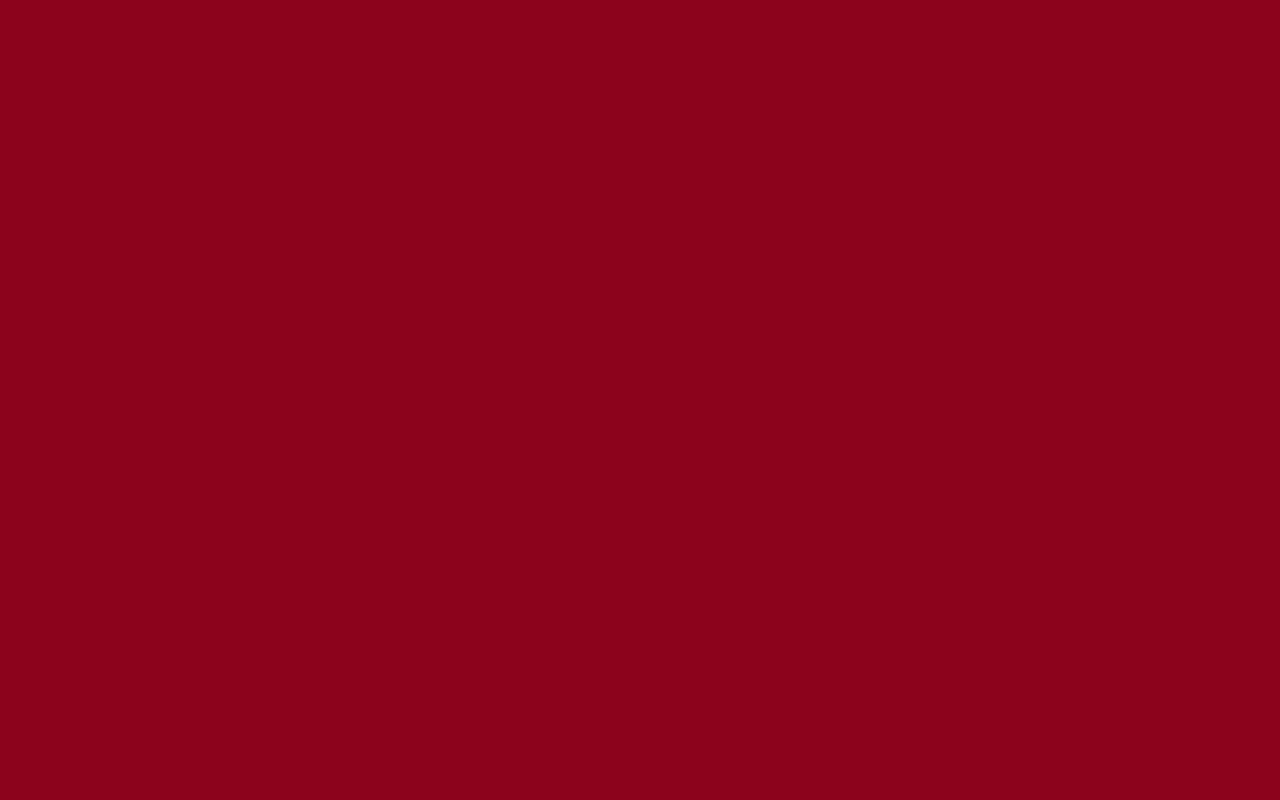
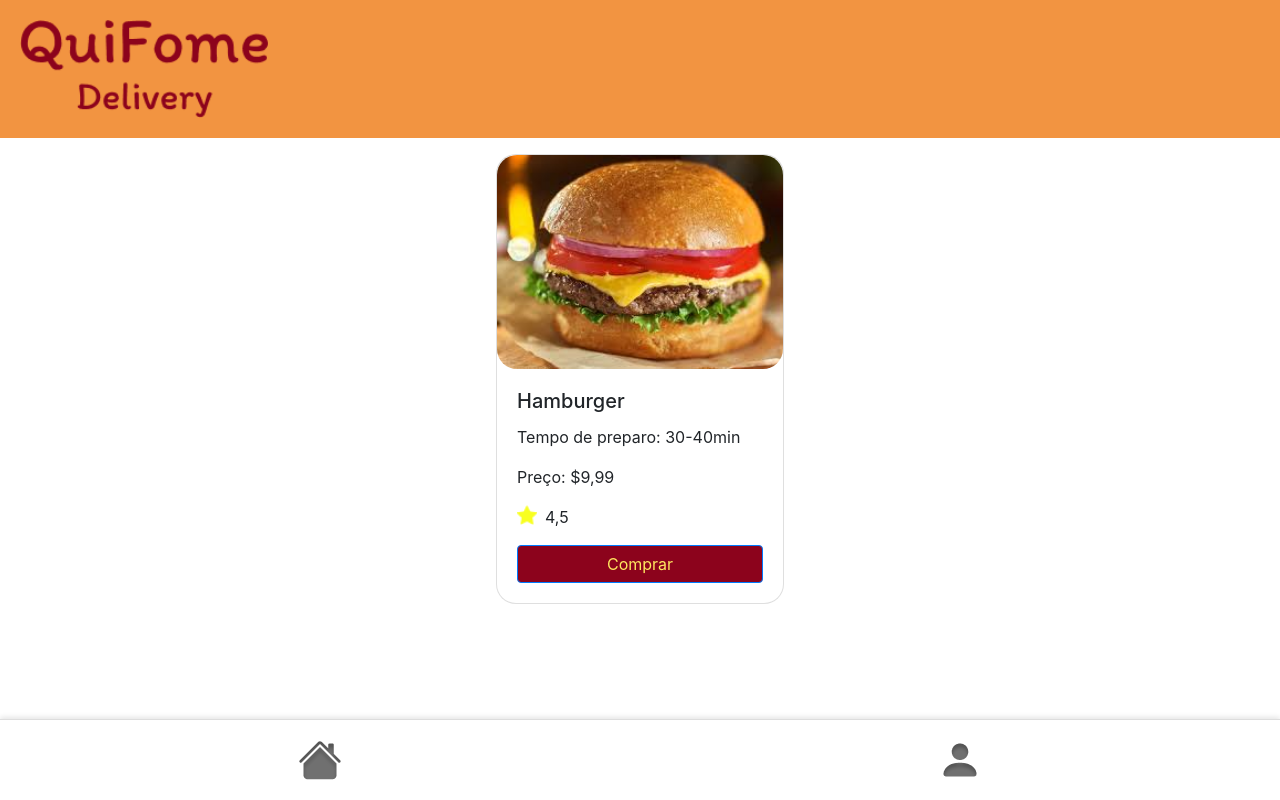
Before and after one commit to silva-fmanu/delivery-quifome, a React (Vite) app: page /delivery-quifome/comida in a window 1280 px wide. Before the commit this address had no page. Built offline with nearby package versions, Linux system fonts and the light colour scheme.

Commit message:
tela de comida card individual

```diff
--- a/src/pages/Comida/comida.css
+++ b/src/pages/Comida/comida.css
@@ -4,11 +4,61 @@
     box-sizing: border-box;
 }
 
-.body-comida {
+.body-all {
     background-color: rgb(255, 255, 255);
     display: flex;
     flex-direction: column;
-    margin: 0 auto;
     height: 100vh;
     width: 100vw;
 }
+
+.body-comida{
+    display: flex;
+    flex-direction: column;
+    justify-content: center;
+    align-items: center;
+    margin-top: 1em;
+    width: 100%;
+}
+
+.card-comida{
+    border-radius: 20px;
+    width: 100%;
+    display: flex;
+    justify-content: center;
+    flex-direction: column;
+}
+
+.card{
+    justify-content: center;
+}
+
+
+.btnComprar {
+    display: flex;
+    justify-content: center;
+    align-items: center;
+    margin-top: 1em;
+    background-color: #8C031C;
+    color: #FFE75F;
+}
+
+
+.btnComprar:hover {
+    background-color: #8C031C;
+}
+
+.imgComida{
+    border-radius: 20px;
+}
+
+.rating{
+    display: flex;
+    flex-direction: row;
+}
+
+.starImg{
+    width: 20px;
+    height: 20px;
+    margin-right: 0.5em;
+}
--- a/src/pages/Comida/index.jsx
+++ b/src/pages/Comida/index.jsx
@@ -4,10 +4,12 @@ import "./comida.css";
 import HomeFosco from '../../assets/Homefosco.png';
 import profileFosco from '../../assets/profileFosco.png';
 import {Link} from "react-router-dom";
+import Hamburger from '../../assets/hamburger.jpg';
+import Star from '../../assets/StarFill.png';
 
 function Comida(){
 
-    const [comida, setComida] = useState();
+    /*const [comida, setComida] = useState();
 
     useEffect(() => {
       getData();
@@ -24,14 +26,27 @@ function Comida(){
       } catch (err) {
         console.log(err);
       }
-    };
+    };*/
 
     return(
+        <div className="body-all">
+            <Cabecalho/>
             <div className="body-comida">
-            <Cabecalho/>
+                <div className="card card-comida" style={{ width: '18rem' }}>
+                    <img src={Hamburger} className="card-img-top imgComida" alt="" />
+                    <div className="card-body">
+                        <h5 className="card-title">Hamburger</h5>
+                        <p className="card-text">Tempo de preparo: 30-40min</p>
+                        <p className="card-text">Preço: $9,99</p>
+                        <div className="rating">
+                            <img src={Star} alt="" className="starImg"/>
+                            <p className="card-text">4,5</p>
+                        </div>
 
-
-
+                        <a href="#" className="btn btn-primary btnComprar">Comprar</a>
+                    </div>
+                </div>
+            </div>
                 <div className="tabs">
                     <ul className="nav">
                         <li className="nav-item">
--- a/src/routes.jsx
+++ b/src/routes.jsx
@@ -15,7 +15,7 @@ function RoutesApp() {
                 <Route path="/delivery-quifome/home" element={<Home/>}/>
                 <Route path="/delivery-quifome/perfil" element={<Perfil/>}/>
                 <Route path="/delivery-quifome/comidas" element={<Comidas/>}/>
-                <Route path="/delivery-quifome/comida/:ComidaId" element={<Comida/>}/>
+                <Route path="/delivery-quifome/comida" element={<Comida/>}/>
                 <Route path="/delivery-quifome/restaurantes" element={<Restaurantes/>}/>
                 <Route path="/delivery-quifome/restaurante/:RestauranteId" element={<Restaurante/>}/>
             </Routes>
```
Lines whose indentation alone changed are shown as unchanged.
